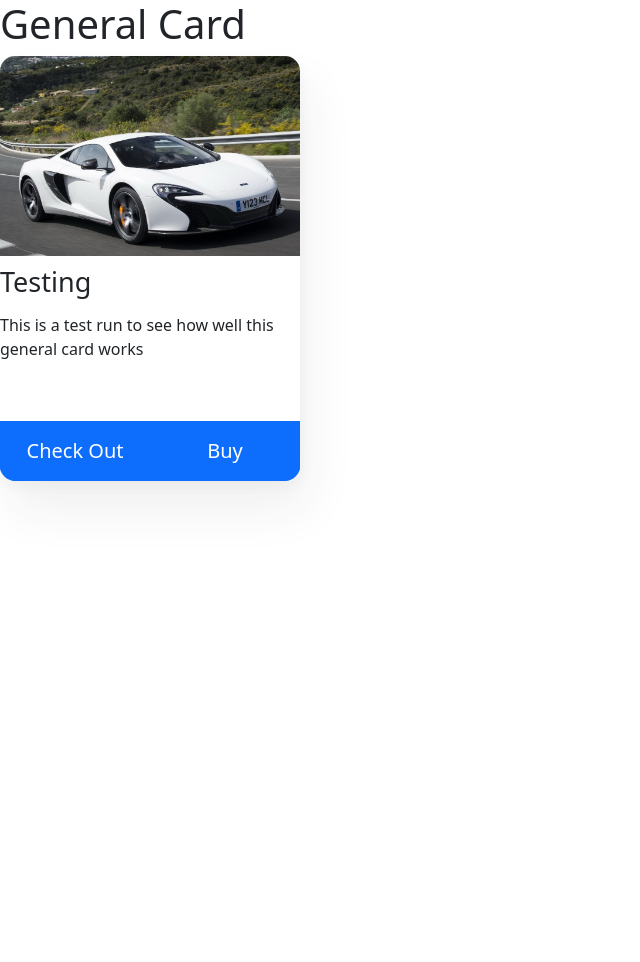
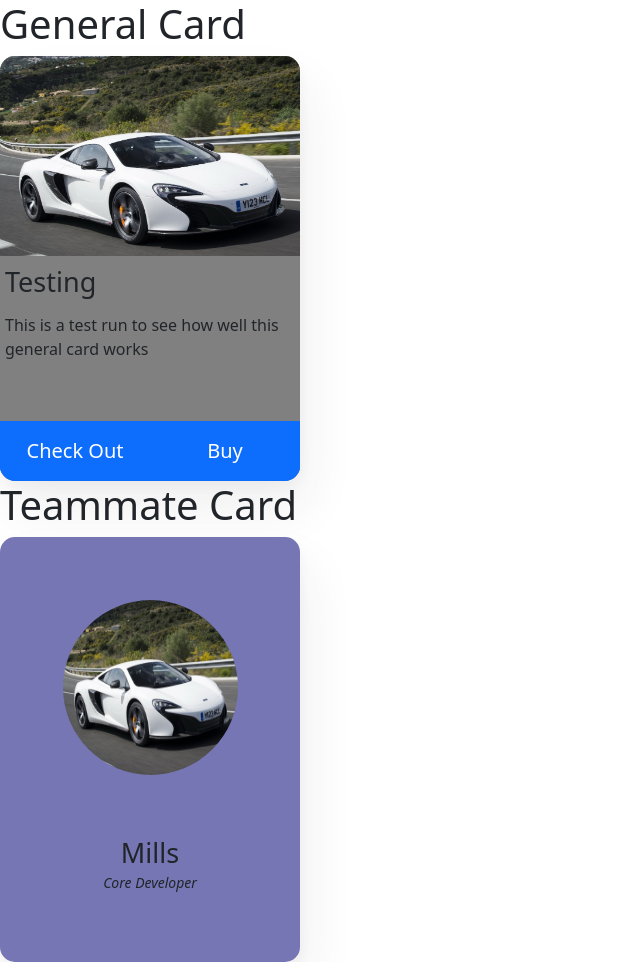
Before and after one commit to milindvishnoi/CardsMadeEasy, a plain HTML site: page index.html in a window 1280 px wide. Shown: the whole page, without its empty margins (0-640 px from the left). Before the commit the page ends 800 px from the top, so only its background shows below. Drawn offline with nearby package versions, Linux system fonts and the light colour scheme.

Commit message:
Added Teammate Crad

```diff
--- a/cardsMadeEasy.css
+++ b/cardsMadeEasy.css
@@ -6,12 +6,12 @@ a {
 .general-card {
   display: flex;
   flex-direction: column;
+  justify-content: space-between;
   box-shadow: 8px 28px 50px rgba(39,44,49,.07), 1px 6px 12px rgba(39,44,49,.04);
   width: 300px;
-  height: 425px;
+  min-height: 425px;
   border-radius: 15px;
   overflow: hidden;
-  justify-content: space-between;
 }
 
 .general-card .img {
@@ -21,12 +21,12 @@ a {
 }
 
 .general-card h1 {
-  margin-top: 10px;
+  margin: 10px 5px 15px;
   font-size: 27px;
-  margin-bottom: 15px;
 }
 
 .general-card p {
+  margin: 0 5px 10px;
   font-size: 16px;
 }
 
@@ -35,3 +35,40 @@ a {
   width: 50%;
   height: 60px;
 }
+
+.teammate-card {
+  box-shadow: 8px 28px 50px rgba(39,44,49,.07),
+    1px 6px 12px rgba(39,44,49,.04);
+  width: 300px;
+  min-height: 425px;
+  border-radius: 15px;
+  overflow: hidden;
+}
+
+.teammate-card-front {
+  position: relative;
+  width: 100%;
+  height: 100%;
+  min-height: 425px;
+  text-align: center;
+  display: flex;
+  flex-direction: column;
+  align-items: center;
+  justify-content: space-evenly;
+}
+
+.teammate-card h1 {
+  font-size: 27px;
+  margin-bottom: 5px;
+}
+
+.teammate-card h2 {
+  font-size: 14px;
+  font-style: italic;
+}
+
+.teammate-card img {
+  border-radius: 50%;
+  width: 175px;
+  height: 175px;
+}
--- a/cardsMadeEasy.js
+++ b/cardsMadeEasy.js
@@ -24,48 +24,97 @@ class Card {
   }
 
   makeGeneralCard(title, desc, imgSrc, button1, button2) {
-    this.setupFrontView(title, desc, imgSrc, button1, button2)
+    this._setupGeneralFrontView(title, desc, imgSrc, button1, button2)
     this.frontView.className = 'general-card'
 
     this.card.appendChild(this.frontView)
     this.mainDiv.append(this.card)
   }
 
-  setupFrontView(title, desc, imgSrc, button1, button2) {
+  makeTeammateCard(name, title, imgSrc, links) {
+    this._setUpTeammateFrontView(name, title, imgSrc, links)
+    this.card.className = 'teammate-card'
+
+    this.card.appendChild(this.frontView)
+    this.mainDiv.append(this.card)
+  }
+
+  _setupGeneralFrontView(title, desc, imgSrc, button1, button2) {
     // Setting up the img
-    let imgContainer = document.createElement('div')
+    const imgContainer = document.createElement('div')
     imgContainer.className = 'img'
     imgContainer.style.backgroundImage = `url('${imgSrc}')`
 
     // Setting up the title
-    let textContainer = document.createElement('div')
-    let titleDisplay = document.createElement('h1')
+    const textContainer = document.createElement('div')
+    const titleDisplay = document.createElement('h1')
     titleDisplay.innerHTML = title
-    let descDisplay = document.createElement('p')
+    const descDisplay = document.createElement('p')
     descDisplay.innerHTML = desc
     textContainer.appendChild(titleDisplay)
     textContainer.appendChild(descDisplay)
 
-    let container = document.createElement('div')
+    const container = document.createElement('div')
     container.appendChild(imgContainer)
     container.appendChild(textContainer)
 
     // Displaying on card
     this.frontView.appendChild(container)
-    // this.frontView.appendChild(textContainer)
 
     // Setting up the buttons
-    if (button1 != {} && button2 != {}) {
-      let buttonContainer = document.createElement('div')
+    if (Object.entries(button1).length && Object.entries(button2).length) {
+      const buttonContainer = document.createElement('div')
       buttonContainer.appendChild(this.createButton(button1))
       buttonContainer.appendChild(this.createButton(button2))
       this.frontView.appendChild(buttonContainer)
     }
   }
 
+  _setUpTeammateFrontView(name, title, imgSrc, links) {
+    this.frontView.className = 'teammate-card-front'
+
+    const image = document.createElement('img')
+    image.src = imgSrc
+
+    const textContainer = document.createElement('div')
+    const nameDisplay = document.createElement('h1')
+    nameDisplay.innerHTML = name
+    const titleDisplay = document.createElement('h2')
+    titleDisplay.innerHTML = title
+    textContainer.appendChild(nameDisplay)
+    textContainer.appendChild(titleDisplay)
+
+    this.frontView.appendChild(image)
+    this.frontView.appendChild(textContainer)
+  }
+
+  // addBackView(title, desc) {
+  //   this.backView.className = 'backview general-card'
+
+  //   // Added title
+  //   const titleContainer = document.createElement('h1')
+  //   titleContainer.innerHTML = title
+
+  //   // Added desc
+  //   const descContainer = document.createElement('p')
+  //   descContainer.innerHTML = desc
+
+  //   this.backView.appendChild(titleContainer)
+  //   this.backView.appendChild(descContainer)
+  //   this.card.appendChild(this.backView)
+
+  //   this.backView.className = 'back'
+  //   this.frontView.className = 'front'
+  // }
+
+  addBackGroundColor(color) {
+    this.backView.style.backgroundColor = color
+    this.frontView.style.backgroundColor = color
+  }
+
   createButton(buttonInfo) {
     // Creating button using the info provided in a JS object
-    let buttonDisplay = document.createElement('button')
+    const buttonDisplay = document.createElement('button')
     buttonDisplay.innerHTML = buttonInfo.text
     buttonDisplay.href = buttonInfo.link
 
--- a/example.js
+++ b/example.js
@@ -2,7 +2,7 @@
 log('----------')
 log('Entered example.js')
 
-const card1 = new Card('card', 'card-id-1')
+const card1 = new Card('card1', 'card-id-1')
 card1.makeGeneralCard('Testing',
                       'This is a test run to see how well this general card works',
                       './img/mclaren.jpeg',
@@ -15,3 +15,15 @@ card1.makeGeneralCard('Testing',
                         'link': 'https://www.mclarenstore.com/en/home/'
                       }
                       )
+card1.addBackGroundColor('grey')
+// card1.addBackView('McLaren 720', 'Man this car is amazing!')
+// card1.makeGeneralCard('Testing',
+//                       'This is a test run to see how well this general card works',
+//                       './img/mclaren.jpeg',
+//                       {},
+//                       {}
+//                       )
+
+const card2 = new Card('card2', 'card-id-2')
+card2.makeTeammateCard('Mills', 'Core Developer', './img/mclaren.jpeg', [])
+card2.addBackGroundColor('#7576b3')
--- a/index.html
+++ b/index.html
@@ -24,6 +24,8 @@
   </head>
   <body>
     <h1>General Card</h1>
-    <div id='card'></div>
+    <div id='card1'></div>
+    <h1>Teammate Card</h1>
+    <div id='card2'></div>
   </body>
 </html>
```
